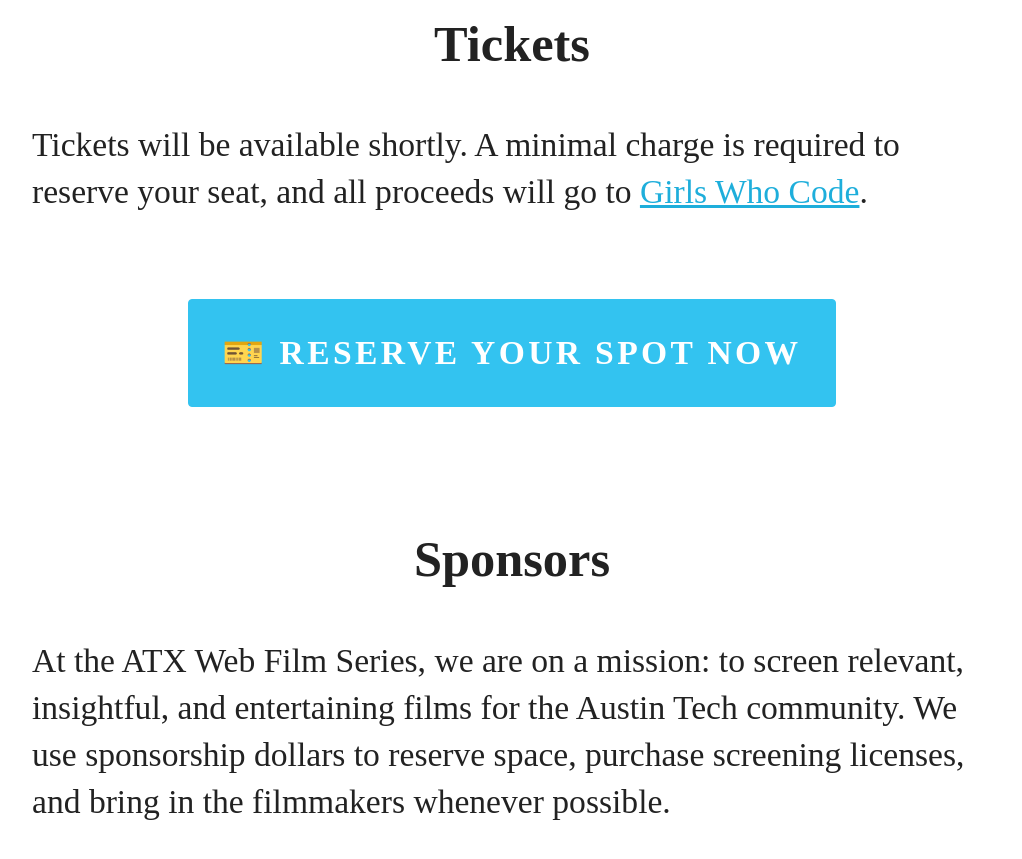
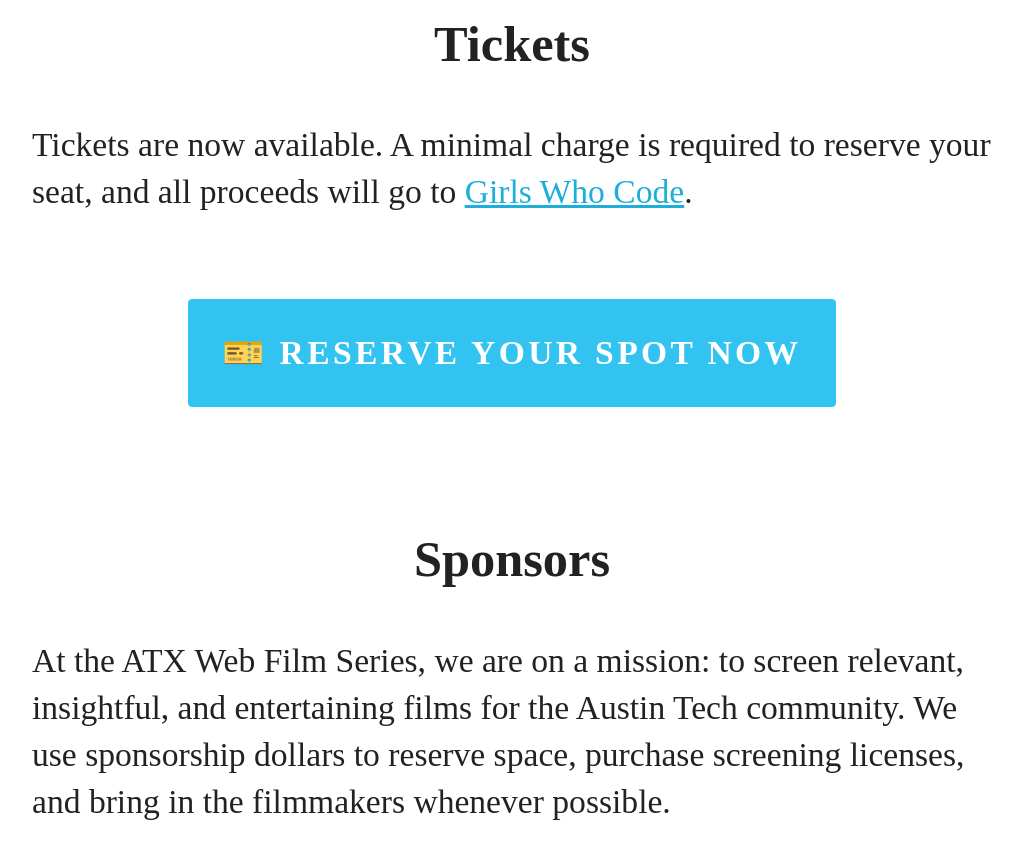
Before and after one commit to ryanirelan/atxwebfilmseries.com, a plain HTML site: page index.html in a window 1280 px wide. Shown: the part 2600-3459 px from the top of the page, without its empty margins (128-1150 px from the left). Drawn offline with Linux system fonts and the light colour scheme; a web font is replaced by a local one.

Commit message:
update ticket copy

```diff
--- a/index.html
+++ b/index.html
@@ -60,7 +60,7 @@
             </section>
             <section id="tickets">
             <h2 class="center">Tickets</h2>
-            <p>Tickets will be available shortly. A minimal charge is required to reserve your seat, and all proceeds will go to <a href="https://girlswhocode.com">Girls Who Code</a>.</p>
+            <p>Tickets are now available. A minimal charge is required to reserve your seat, and all proceeds will go to <a href="https://girlswhocode.com">Girls Who Code</a>.</p>
             <p class="center"><a href="http://atxwebfilmseries.eventbrite.com" class="button button-primary center">&#127915; Reserve Your Spot Now</a></p>
             </section>
             <section id="sponsors">
```
